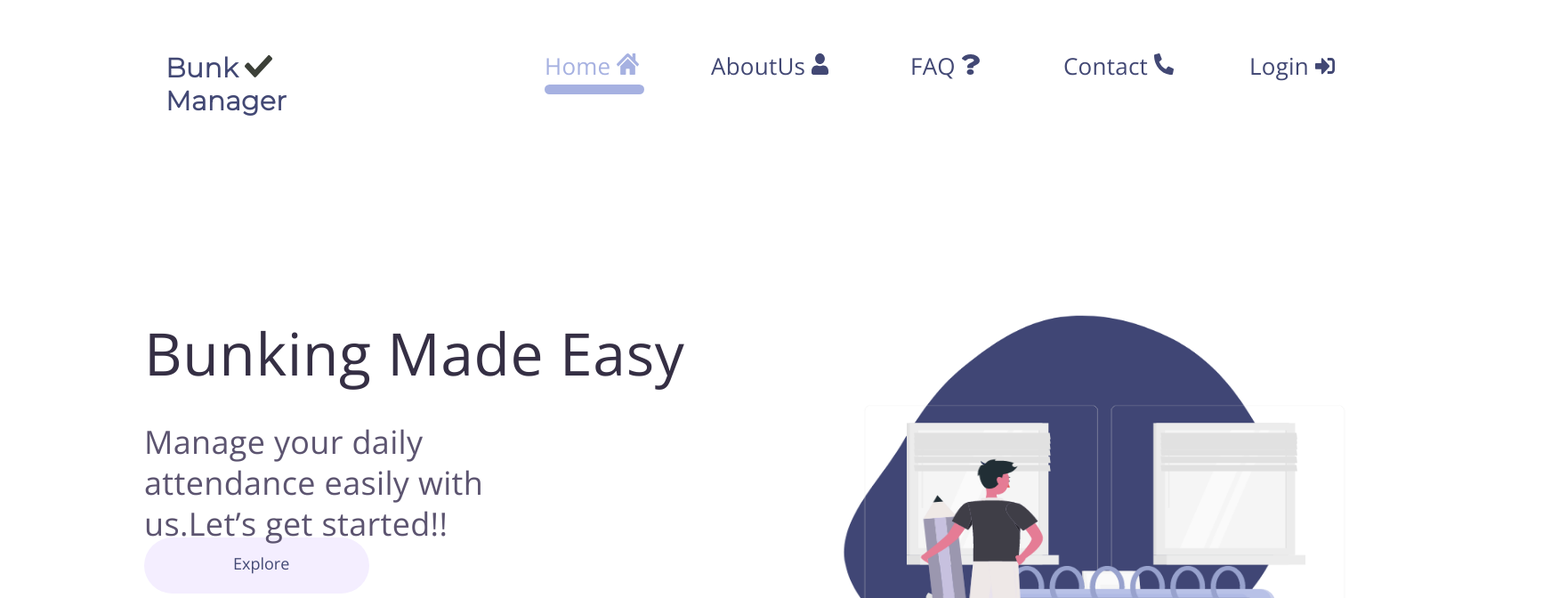
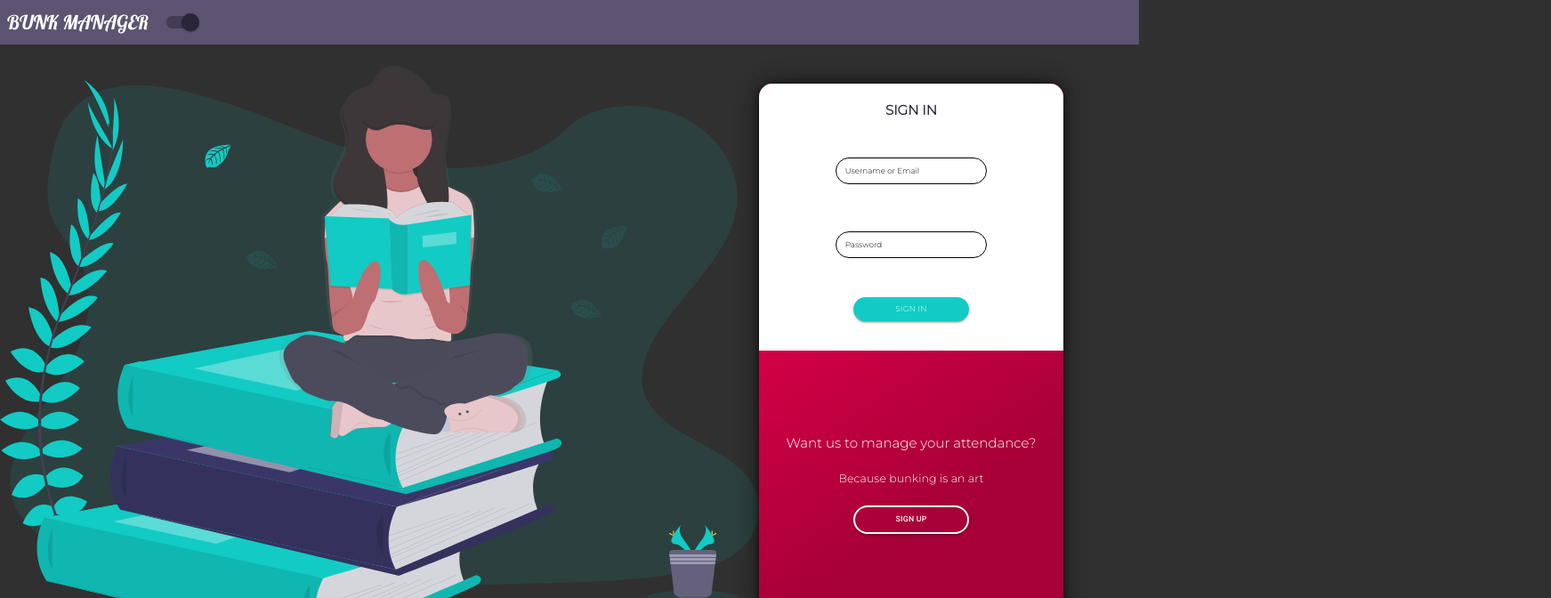
Before and after one commit to goldapple911/expenses-manager, a React (Create React App) app in the folder client/: page /auth in a window 1280 px wide. Shown: the top 672 px of the page at 89% size, 1743 px wide, since content can reach past the window. Built offline with nearby package versions, Linux system fonts and the light colour scheme; no server answers.

Commit message:
slight refractor

```diff
--- a/client/package.json
+++ b/client/package.json
@@ -12,6 +12,7 @@
     "@testing-library/user-event": "^12.1.10",
     "axios": "^0.21.1",
     "chokidar": "^3.5.1",
+    "firebase": "^9.0.0",
     "formik": "^2.2.3",
     "framer-motion": "^2.9.4",
     "http-proxy-middleware": "^1.0.6",
--- a/client/src/components/App.js
+++ b/client/src/components/App.js
@@ -5,7 +5,7 @@ import { withStyles } from "@material-ui/core/styles";
 import { createStyles } from "@material-ui/core/styles";
 import { DarkTheme, LightTheme } from "../Themes/Theme";
 import LoadingPage from "./pages/LoadingPage";
-import NotFound from "./NotFound/NotFound"
+// import NotFound from "./NotFound/NotFound"
 
 import { connect } from "react-redux";
 import { loadUser } from "../actions/authActions";
@@ -14,7 +14,7 @@ import AuthHeader from "../components/pagesComponents/AuthHeader";
 import Navbar from"../components/pagesComponents/navbar";
 import PrivateRoute from "./PrivateRoute";
 import { AnimatePresence } from "framer-motion";
-import Home from "./pages/Home";
+// import Home from "./pages/Home";
 import { DarkThemeContext } from "../providers/DarkThemeProvider";
 
 //Lazy Loading
@@ -60,15 +60,14 @@ const App = (props) => {
 
   return (
     <ThemeProvider theme={darkMode ? DarkTheme : LightTheme}>
-      <div className={classes.App}>
+      {/* <div className={classes.App}>
         <Home/>
-
+         */}
 
         <AnimatePresence>
-
+               <AuthHeader/>
                 <Switch location={location} key={location.pathname}>
-
-                  {/*<PrivateRoute exact  path="/subject">
+                  <PrivateRoute exact  path="/subject">
                     <Suspense fallback={<LoadingPage/>}>
                       <SubjectPage/>
                     </Suspense>
@@ -117,13 +116,12 @@ const App = (props) => {
                     <Suspense fallback={<LoadingPage/>}>
                       <Navbar/>
                     </Suspense>
-  </PrivateRoute>*/}
+  </PrivateRoute>
                 </Switch>
               </AnimatePresence>
-              {/*<Route component={NotFound} />
-              <Footer />*/}
 
-        </div>
+{/*
+        </div> */}
     </ThemeProvider>
 
   );
--- a/package.json
+++ b/package.json
@@ -7,7 +7,7 @@
     "client-install": "npm install --prefix client",
     "start": "node index.js",
     "server": "env-cmd -f ./configs/dev.env nodemon index.js",
-    "client": "npm rum start --prefix client",
+    "client": "npm run start --prefix client",
     "format": "prettier --write \"**/*.{js,jsx,json,md}\"",
     "dev": "concurrently -n 'server,client' -c 'red,green' \"npm run server\" \"npm run client\"",
     "heroku-postbuild": "NPM_CONFIG_PRODUCTION=false npm install --prefix client && npm run build --prefix client"
```
Also changed, not shown: client/src/context/firebase.js (added), 2 other files (tests, documents, lock files or other folders).
